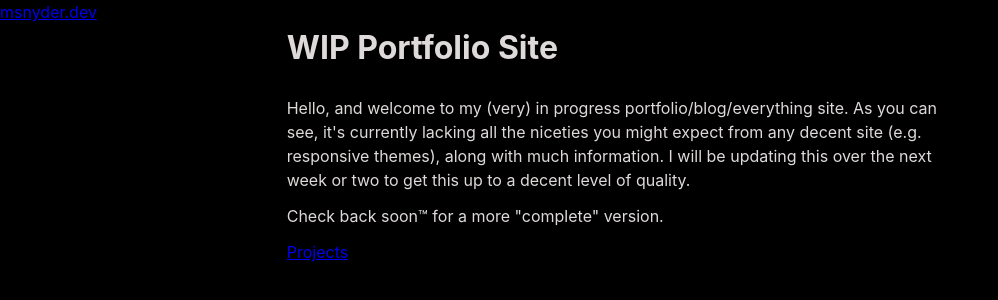
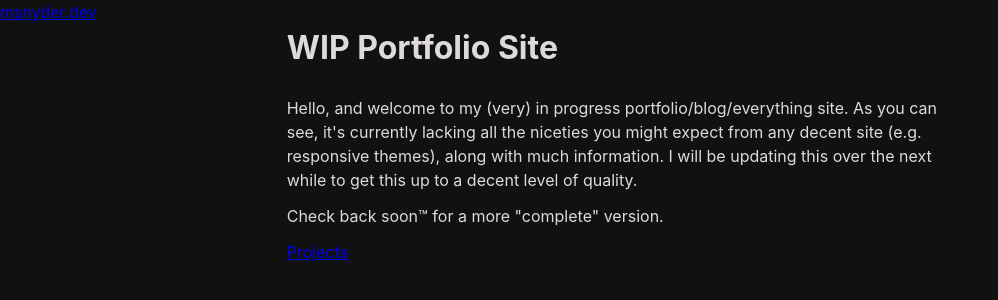
Before and after one commit to mkwsnyder/site, a SvelteKit app: page / in a window 1280 px wide. Shown: the top 300 px of the page, without its empty margins (0-998 px from the left). Built offline with nearby package versions, Linux system fonts and the light colour scheme.

Commit message:
update basic site info

```diff
--- a/src/routes/+page.svelte
+++ b/src/routes/+page.svelte
@@ -4,7 +4,7 @@
 <p>
 	Hello, and welcome to my (very) in progress portfolio/blog/everything site. As you can see, it's
 	currently lacking all the niceties you might expect from any decent site (e.g. responsive themes),
-	along with much information. I will be updating this over the next week or two to get this up to a
+	along with much information. I will be updating this over the next while to get this up to a
 	decent level of quality.
 </p>
 <p>Check back soon&trade; for a more "complete" version.</p>
--- a/static/css/app.css
+++ b/static/css/app.css
@@ -2,12 +2,14 @@ html {
 	color-scheme: dark light;
 	/* TODO: in the actual theme selectors, force `color-scheme` to be either dark or light */
 
-	background: black;
+	background: #111;
 	color: #dfdada;
 
 	/* temp font settings */
 	font-family: 'Inter', sans-serif;
 	line-height: 1.5;
+
+	interpolate-size: allow-keywords;
 }
 
 /* for page transitions */
```
